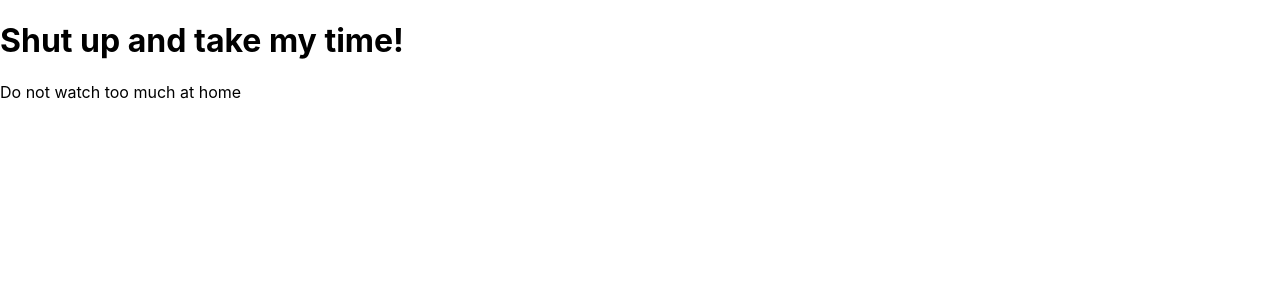
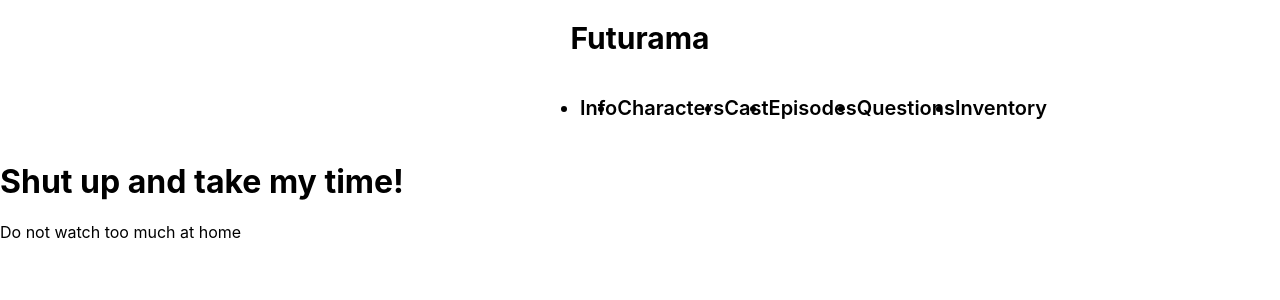
Before and after one commit to Junghoon-P/futurama.vercel.com, a Next.js app: page / in a window 1280 px wide. Shown: the top 300 px of the page. Built offline with nearby package versions, Linux system fonts and the light colour scheme.

Commit message:
✨ nav 추가

```diff
--- a/src/components/layouts/Navigation.tsx
+++ b/src/components/layouts/Navigation.tsx
@@ -11,7 +11,11 @@
 export const Navigation = () => {
   return (
     <NavHeader>
-      <Header>Futurama</Header>
+      <Link href={"/"}>
+        <Header>
+          <a>Futurama</a>
+        </Header>
+      </Link>
       <MainCategoryWrap>
         <MainCategory>
           {ROUTES.map((routeObject: ROUTE) => {
--- a/src/constants/index.ts
+++ b/src/constants/index.ts
@@ -11,31 +11,31 @@
   {
     ID: 0,
     PATH: "/info",
-    LABEL: "메인 페이지",
+    LABEL: "Info",
   },
   {
     ID: 1,
     PATH: "/characters",
-    LABEL: "캐릭터 소개",
+    LABEL: "Characters",
   },
   {
     ID: 2,
     PATH: "/cast",
-    LABEL: "캐스트 소개",
+    LABEL: "Cast",
   },
   {
     ID: 3,
     PATH: "/episodes",
-    LABEL: "에피소드 소개",
+    LABEL: "Episodes",
   },
   {
     ID: 4,
     PATH: "/questions",
-    LABEL: "스토리 퀴즈",
+    LABEL: "Questions",
   },
   {
     ID: 5,
     PATH: "/inventory",
-    LABEL: "기념품",
+    LABEL: "Inventory",
   },
 ];
--- a/src/pages/_app.tsx
+++ b/src/pages/_app.tsx
@@ -1,8 +1,13 @@
-import '../styles/globals.css'
-import type { AppProps } from 'next/app'
+import "../styles/globals.css";
+import type { AppProps } from "next/app";
+import { Layout } from "../components/layouts";
 
 function MyApp({ Component, pageProps }: AppProps) {
-  return <Component {...pageProps} />
+  return (
+    <Layout>
+      <Component {...pageProps} />
+    </Layout>
+  );
 }
 
-export default MyApp
+export default MyApp;
```
